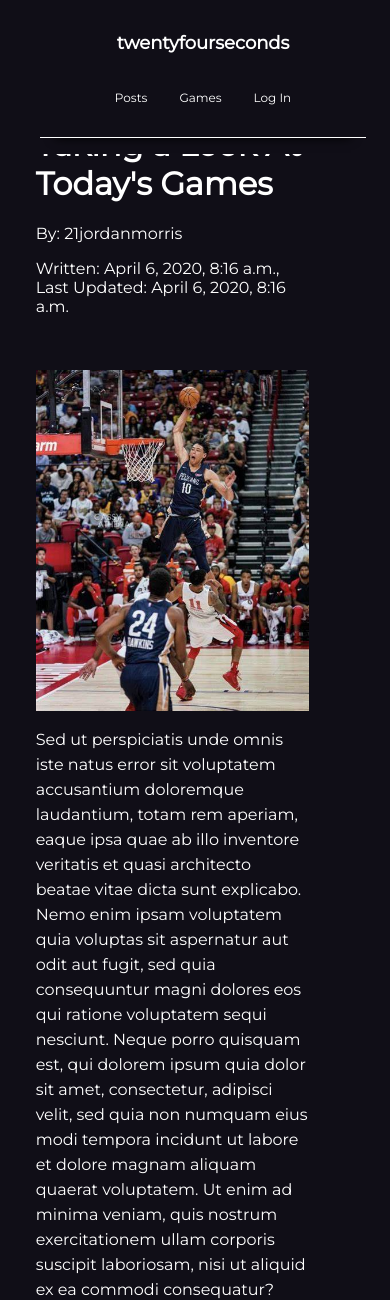
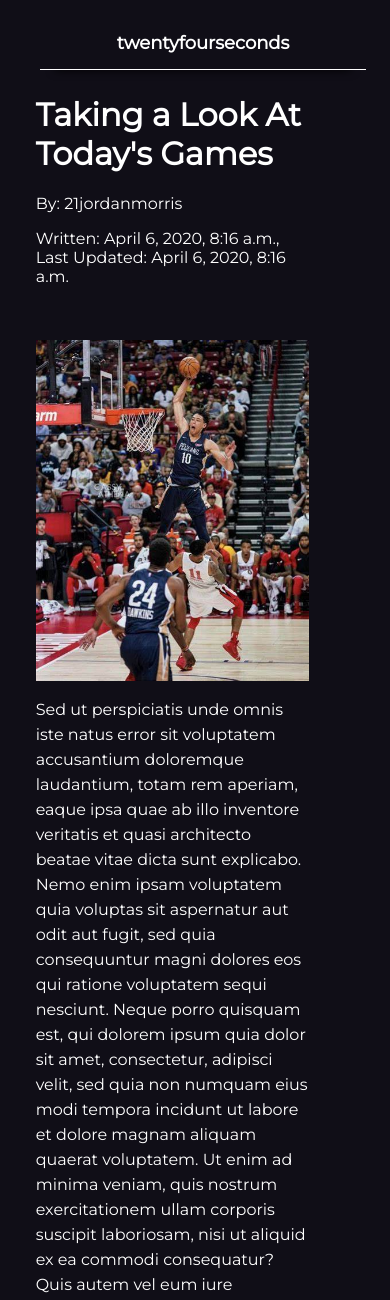
Before and after one commit to 21jordanmorris/theFans---Django-Outdated, a Django app: a page that uses posts/templates/post_base.html in a window 390 px wide. Shown: the top 1300 px of the page. Run offline with Django 3.2, Linux system fonts and the light colour scheme; data comes from the database, SQL or seed files in the repository.

Commit message:
Made frontend changes to make site look better on mobile

```diff
--- a/pages/static/base.css
+++ b/pages/static/base.css
@@ -36,7 +36,7 @@ body {
     color: #0A25BD;
 }
 
-@media (max-width: 675px)
+@media (max-width: 685px)
 {
     .nav-bar {
         margin-top: 2rem;
--- a/posts/static/post_detail.css
+++ b/posts/static/post_detail.css
@@ -71,3 +71,16 @@
         justify-content: center;
     }
 }
+
+@media (max-width: 685px) {
+    .nav-fixed {
+    }
+
+    .nav-fixed ul {
+        display: none;
+    }
+
+    .article-container {
+        margin-top: 95px;
+    }
+}
```
